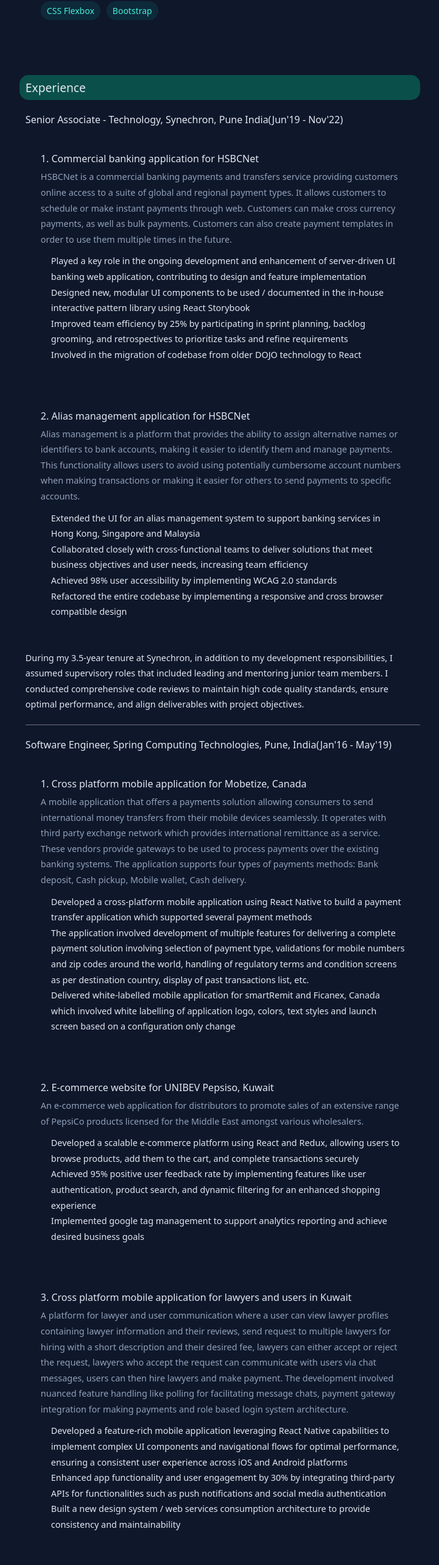
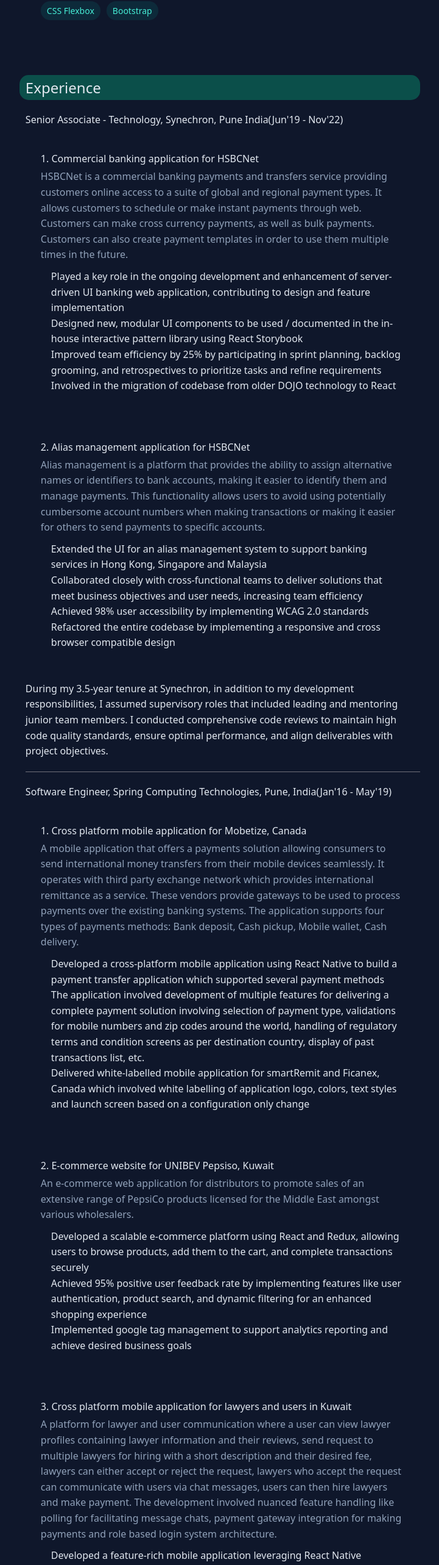
Before and after one commit to Saloni-Oswal/portfolio, a React (Vite) app: page / in a window 1280 px wide. Shown: the part 1080-3646 px from the top of the page at 61% size, without its empty margins (436-1157 px from the left). Built offline with nearby package versions, Linux system fonts and the light colour scheme; a web font is replaced by a local one.

Commit message:
Improved text styles

```diff
--- a/src/sections/Background/index.jsx
+++ b/src/sections/Background/index.jsx
@@ -4,7 +4,7 @@
       <h1 className='text-2xl bg-teal-900 leading-[21.12px] break-words -ml-2.5 mb-5 p-2.5 rounded-[15px]'>
         Background
       </h1>
-      <div className='break-words rounded-[15px] text-slate-400 text-base hover:bg-[rgba(45,212,191,0.1)]  hover:text-[#e2e8f0] leading-[25.6px]'>
+      <div className='break-words rounded-[15px] text-slate-400 text-base transition-all duration-400 hover:bg-[rgba(45,212,191,0.1)]  hover:text-[#e2e8f0] leading-[25.6px]'>
         <p className='pt-0 pb-[15px] px-0 md:p-[25px]'>
           In 2016, fresh off completing my Master&#39;s in Computer Science, I
           embarked on a journey to explore web development by creating a custom
--- a/src/sections/Education/index.jsx
+++ b/src/sections/Education/index.jsx
@@ -1,19 +1,20 @@
 export const Education = () => {
   return (
     <section className='caret-transparent float-none break-words w-full mb-20 md:float-right md:mb-[60px]'>
-      <h1 className='text-[19.2px] bg-teal-900 caret-transparent leading-[21.12px] break-words -ml-2.5 mb-5 p-2.5 rounded-[15px]'>
+      <h1 className='text-2xl bg-teal-900 caret-transparent leading-[21.12px] break-words -ml-2.5 mb-5 p-2.5 rounded-[15px]'>
         Education
       </h1>
       <dl className='caret-transparent break-words'>
         <dt className='text-base caret-transparent leading-6 break-words mb-[5px]'>
           <a
             href='https://www.fergusson.edu/'
+            target='_blank'
             className='caret-transparent break-words hover:text-slate-50 hover:border-slate-50'
           >
             Fergusson College, Pune, India
           </a>
         </dt>
-        <dd className='text-slate-400 text-[14.4px] caret-transparent leading-[25.6px] break-words'>
+        <dd className='text-slate-400 text-base caret-transparent leading-[25.6px] break-words'>
           MS in Computer Science (2014 - 2016)
           <br className='caret-transparent break-words' />
           GPA: 3.8 / 4.0
@@ -23,12 +24,13 @@
         <dt className='text-base caret-transparent leading-6 break-words mb-[5px]'>
           <a
             href='https://pvgcosc.ac.in/'
+            target='_blank'
             className='caret-transparent break-words hover:text-slate-50 hover:border-slate-50'
           >
             PVG&#39;s College Of Science, Pune, India
           </a>
         </dt>
-        <dd className='text-slate-400 text-[14.4px] caret-transparent leading-[25.6px] break-words'>
+        <dd className='text-slate-400 text-base caret-transparent leading-[25.6px] break-words'>
           BS in Computer Science (2011 - 2014)
           <br className='caret-transparent break-words' />
           GPA: 3.8 / 4.0
--- a/src/sections/Experience/index.jsx
+++ b/src/sections/Experience/index.jsx
@@ -1,21 +1,22 @@
 export const Experience = () => {
   return (
     <section className='caret-transparent float-none break-words w-full mb-5 md:float-right md:mb-[60px]'>
-      <h1 className='text-[19.2px] bg-teal-900 caret-transparent leading-[21.12px] break-words -ml-2.5 mb-5 p-2.5 rounded-[15px]'>
+      <h1 className='text-2xl bg-teal-900 caret-transparent leading-[21.12px] break-words -ml-2.5 mb-5 p-2.5 rounded-[15px]'>
         Experience
       </h1>
       <dl className='caret-transparent break-words'>
         <dt className='text-base caret-transparent leading-6 break-words mb-[5px]'>
-          Senior Associate - Technology,{" "}
+          {`Senior Associate - Technology, `}
           <a
             href='https://www.synechron.com/'
+            target='_blank'
             className='caret-transparent break-words hover:text-slate-50 hover:border-slate-50'
           >
             Synechron, Pune India
           </a>
           (Jun&#39;19 - Nov&#39;22)
         </dt>
-        <dd className='text-slate-400 text-[14.4px] caret-transparent leading-[25.6px] break-words'>
+        <dd className='text-slate-400 text-base caret-transparent leading-[25.6px] break-words'>
           <dl className='caret-transparent break-words'>
             <div className='caret-transparent break-words mt-[15px] mb-[45px] p-[5px] rounded-[15px] md:mb-[25px] md:p-[25px]'>
               <dt className='text-slate-200 text-base caret-transparent break-words mb-[5px]'>
@@ -96,16 +97,17 @@
         </dd>
         <hr className='text-zinc-500 bg-teal-300 caret-transparent h-px break-words my-5' />
         <dt className='text-base caret-transparent leading-6 break-words mb-[5px]'>
-          Software Engineer,{" "}
+          {`Software Engineer, `}
           <a
-            href='https://springct.net/'
+            href='https://springct.com/'
+            target='_blank'
             className='caret-transparent break-words hover:text-slate-50 hover:border-slate-50'
           >
             Spring Computing Technologies, Pune, India
           </a>
           (Jan&#39;16 - May&#39;19)
         </dt>
-        <dd className='text-slate-400 text-[14.4px] caret-transparent leading-[25.6px] break-words'>
+        <dd className='text-slate-400 text-base caret-transparent leading-[25.6px] break-words'>
           <dl className='caret-transparent break-words'>
             <div className='caret-transparent break-words mt-[15px] mb-[45px] p-[5px] rounded-[15px] md:mb-[25px] md:p-[25px]'>
               <dt className='text-slate-200 text-base caret-transparent break-words mb-[5px]'>
```
